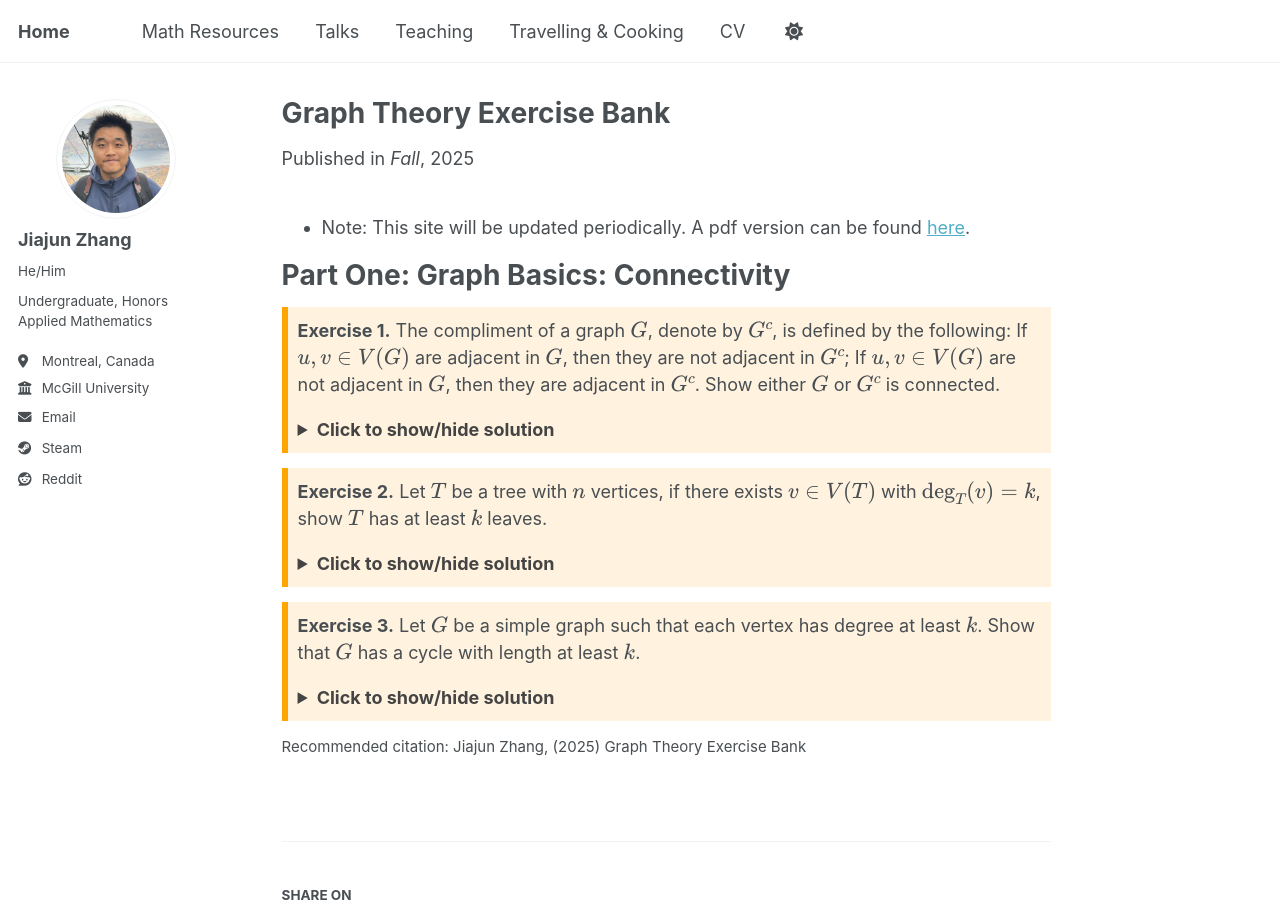
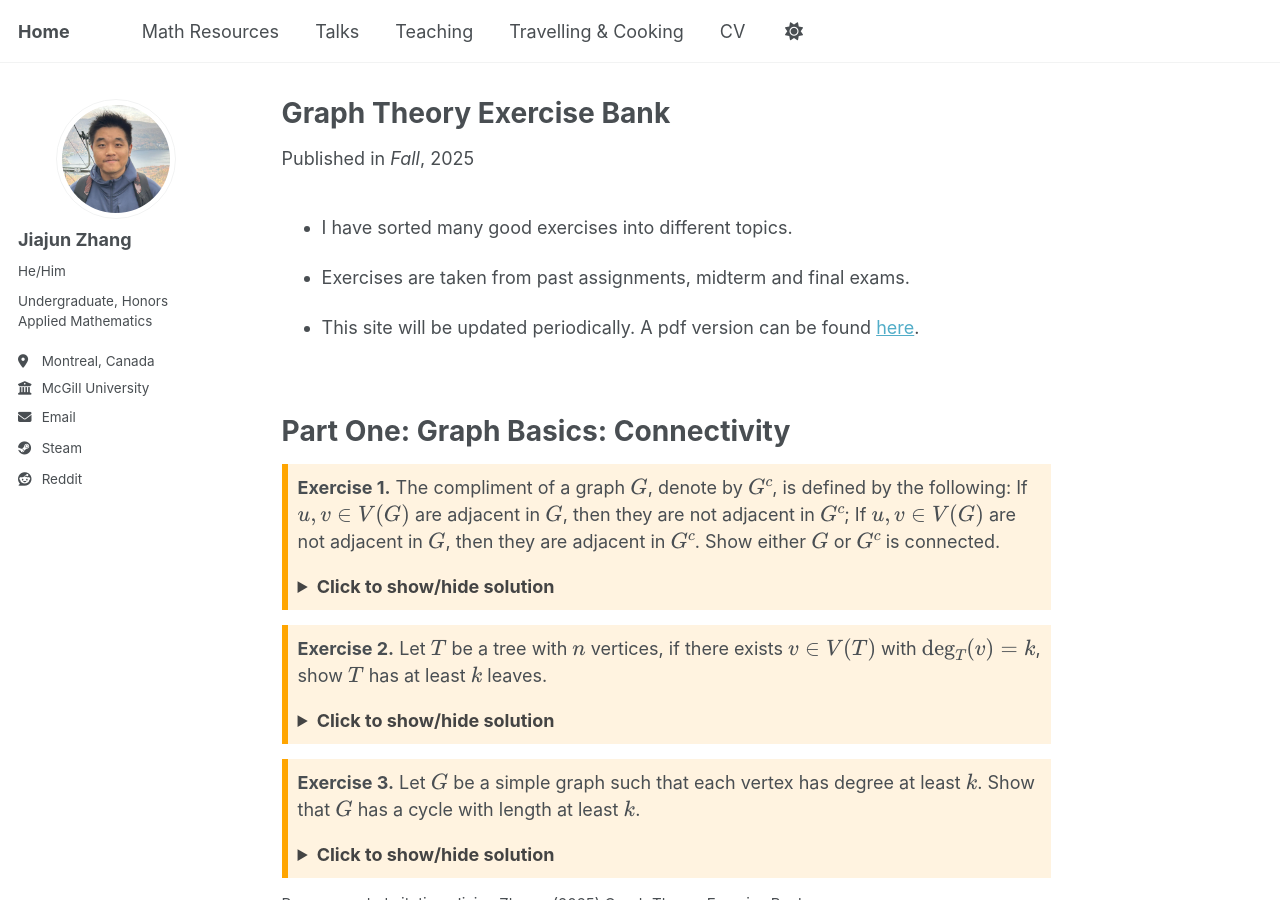
Before and after one commit to JohanssonRein/JohanssonRein.github.io, a Jekyll site: the page built from _publications/discreteexercise.md, in a window 1280 px wide and 900 px high. Built offline with Jekyll 4.4.1, drawn with Linux system fonts in a browser that asks for light colours.

Commit message:
Update discreteexercise.md

```diff
--- a/_publications/discreteexercise.md
+++ b/_publications/discreteexercise.md
@@ -12,7 +12,14 @@ venue: 'Fall'
 citation: 'Jiajun Zhang, (2025) Graph Theory Exercise Bank'
 ---
 
-* Note: This site will be updated periodically. A pdf version can be found [here](/files/350_exercises.pdf).
+
+* I have sorted many good exercises into different topics.
+
+* Exercises are taken from past assignments, midterm and final exams.
+
+* This site will be updated periodically. A pdf version can be found [here](/files/350_exercises.pdf).
+
+<br>
 
 # Part One: Graph Basics: Connectivity
 
```
